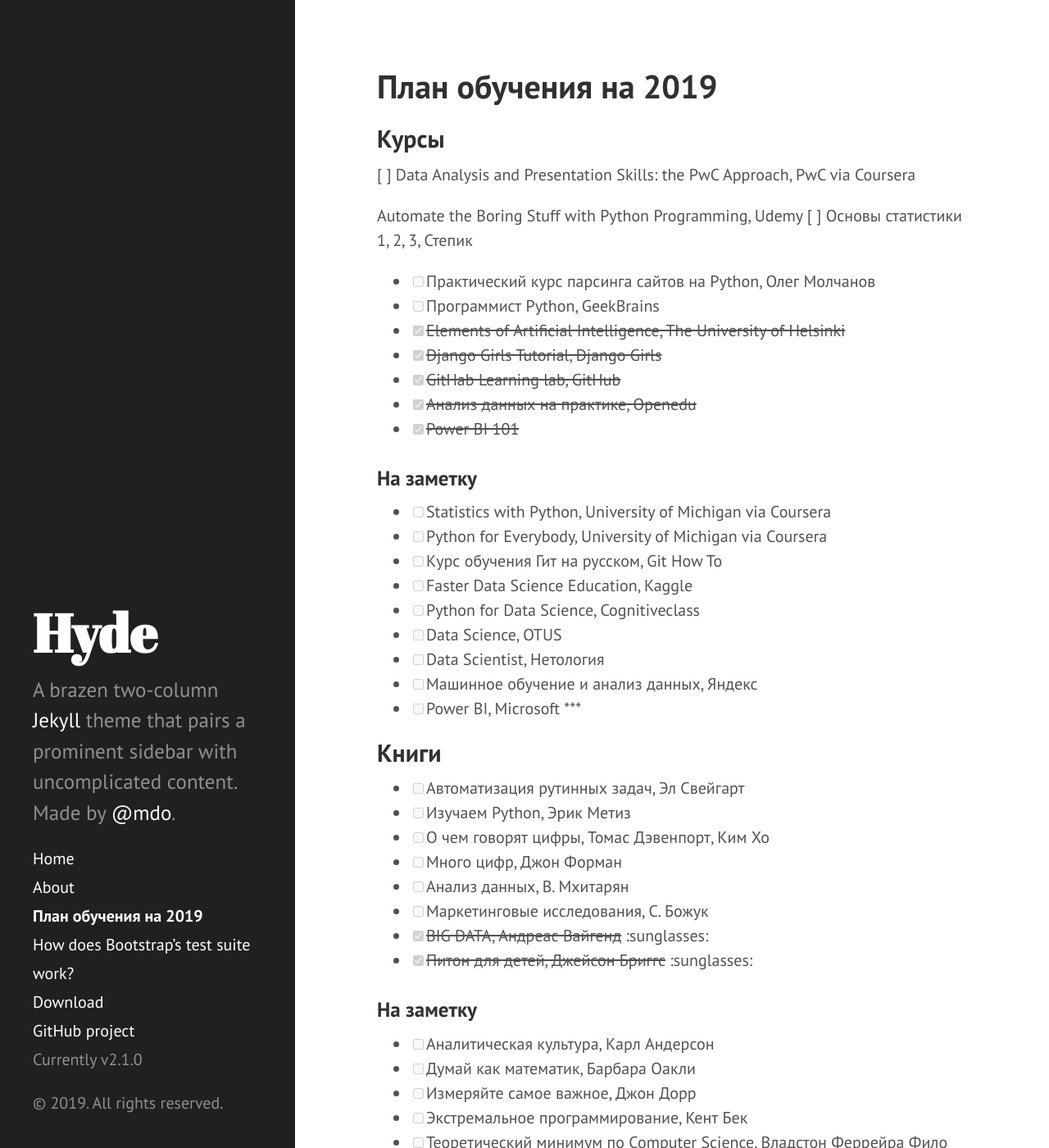
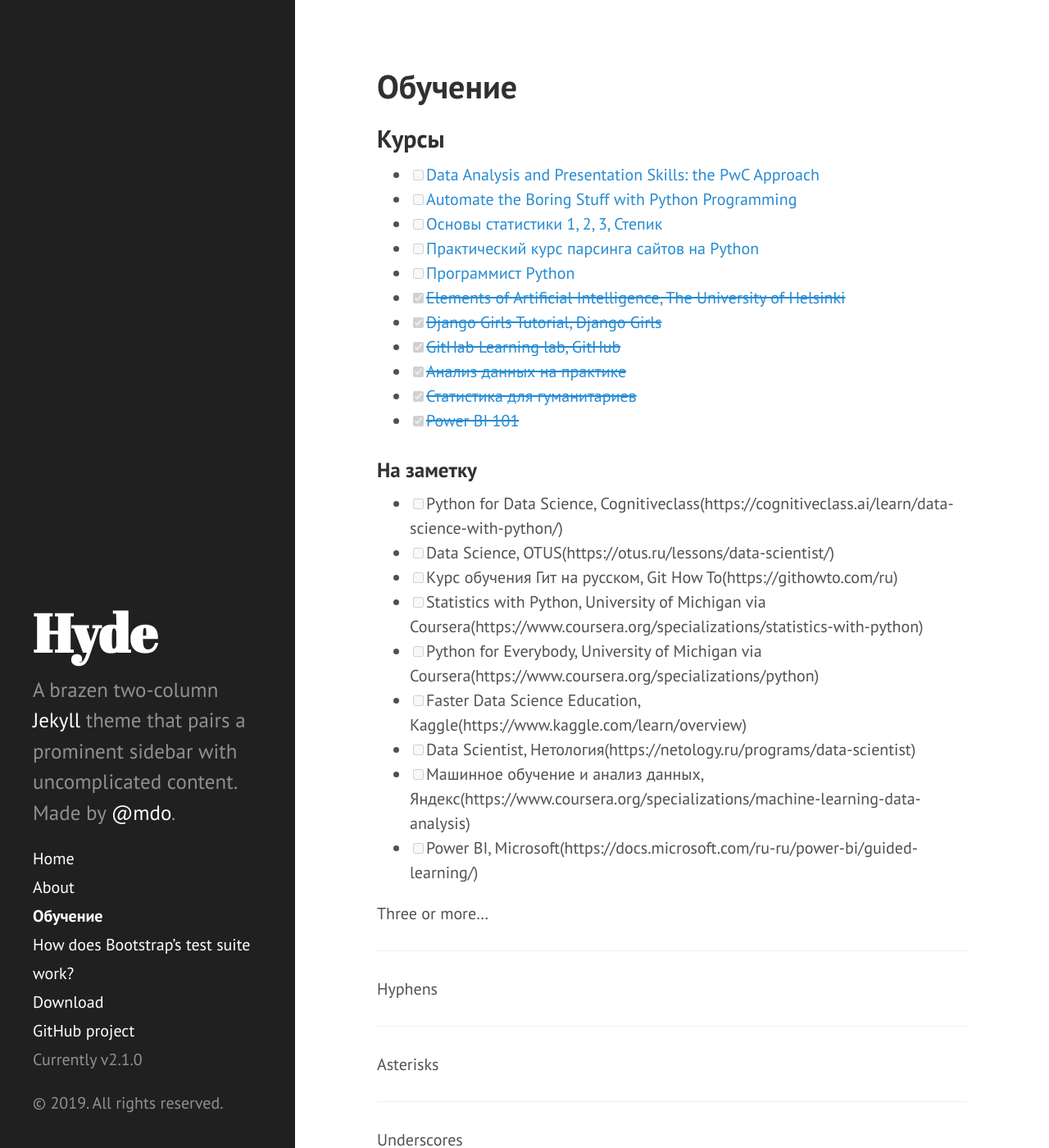
Before and after one commit to Drewleks/about-me, a Jekyll site: the page built from plan.md, in a window 1280 px wide and 1400 px high. Shown: the whole window at 82% size. Built offline with Jekyll 4.4.1, drawn with Linux system fonts in a browser that asks for light colours.

Commit message:
Update plan.md

```diff
--- a/plan.md
+++ b/plan.md
@@ -1,32 +1,45 @@
 ---
 layout: page
-title: План обучения на 2019
+title: Обучение
 ---
 
 ## Курсы
-[ ] Data Analysis and Presentation Skills: the PwC Approach, PwC via Coursera
-
-Automate the Boring Stuff with Python Programming, Udemy
- [ ] Основы статистики 1, 2, 3, Степик
-- [ ] Практический курс парсинга сайтов на Python, Олег Молчанов
-- [ ] Программист Python, GeekBrains
-- [x] ~~Elements of Artificial Intelligence, The University of Helsinki~~
-- [x] ~~Django Girls Tutorial, Django Girls~~
-- [x] ~~GitHab Learning lab, GitHub~~
-- [x] ~~Анализ данных на практике, Openedu~~
-- [x] ~~Power BI 101~~
+- [ ] [Data Analysis and Presentation Skills: the PwC Approach](https://www.coursera.org/specializations/pwc-analytics)
+- [ ] [Automate the Boring Stuff with Python Programming](https://www.udemy.com/automate)
+- [ ] [Основы статистики 1, 2, 3, Степик](https://stepik.org/course/76)
+- [ ] [Практический курс парсинга сайтов на Python](https://p-notes.ru/)
+- [ ] [Программист Python](https://geekbrains.ru/professions/python_developer)
+- [x] [~~Elements of Artificial Intelligence, The University of Helsinki~~](https://course.elementsofai.com/)
+- [x] [~~Django Girls Tutorial, Django Girls~~](https://tutorial.djangogirls.org/ru/)
+- [x] [~~GitHab Learning lab, GitHub~~](https://lab.github.com/courses)
+- [x] [~~Анализ данных на практике~~](https://openedu.ru/course/mipt/DATA_AN/)
+- [x] [~~Статистика для гуманитариев~~](https://openedu.ru/course/tgu/Stat/)
+- [x] [~~Power BI 101~~](https://docs.microsoft.com/ru-ru/learn/paths/create-use-analytics-reports-power-bi/)
 
 ### На заметку
-- [ ] Statistics with Python, University of Michigan via Coursera
-- [ ] Python for Everybody, University of Michigan via Coursera
-- [ ] Курс обучения Гит на русском, Git How To
-- [ ] Faster Data Science Education, Kaggle
-- [ ] Python for Data Science, Cognitiveclass
-- [ ] Data Science, OTUS
-- [ ] Data Scientist, Нетология
-- [ ] Машинное обучение и анализ данных, Яндекс
-- [ ] Power BI, Microsoft
+- [ ] Python for Data Science, Cognitiveclass(https://cognitiveclass.ai/learn/data-science-with-python/)
+- [ ] Data Science, OTUS(https://otus.ru/lessons/data-scientist/)
+- [ ] Курс обучения Гит на русском, Git How To(https://githowto.com/ru)
+- [ ] Statistics with Python, University of Michigan via Coursera(https://www.coursera.org/specializations/statistics-with-python)
+- [ ] Python for Everybody, University of Michigan via Coursera(https://www.coursera.org/specializations/python)
+- [ ] Faster Data Science Education, Kaggle(https://www.kaggle.com/learn/overview)
+- [ ] Data Scientist, Нетология(https://netology.ru/programs/data-scientist)
+- [ ] Машинное обучение и анализ данных, Яндекс(https://www.coursera.org/specializations/machine-learning-data-analysis)
+- [ ] Power BI, Microsoft(https://docs.microsoft.com/ru-ru/power-bi/guided-learning/)
+
+Three or more...
+
+---
+
+Hyphens
+
 ***
+
+Asterisks
+
+___
+
+Underscores
 
 
 ## Книги
```
